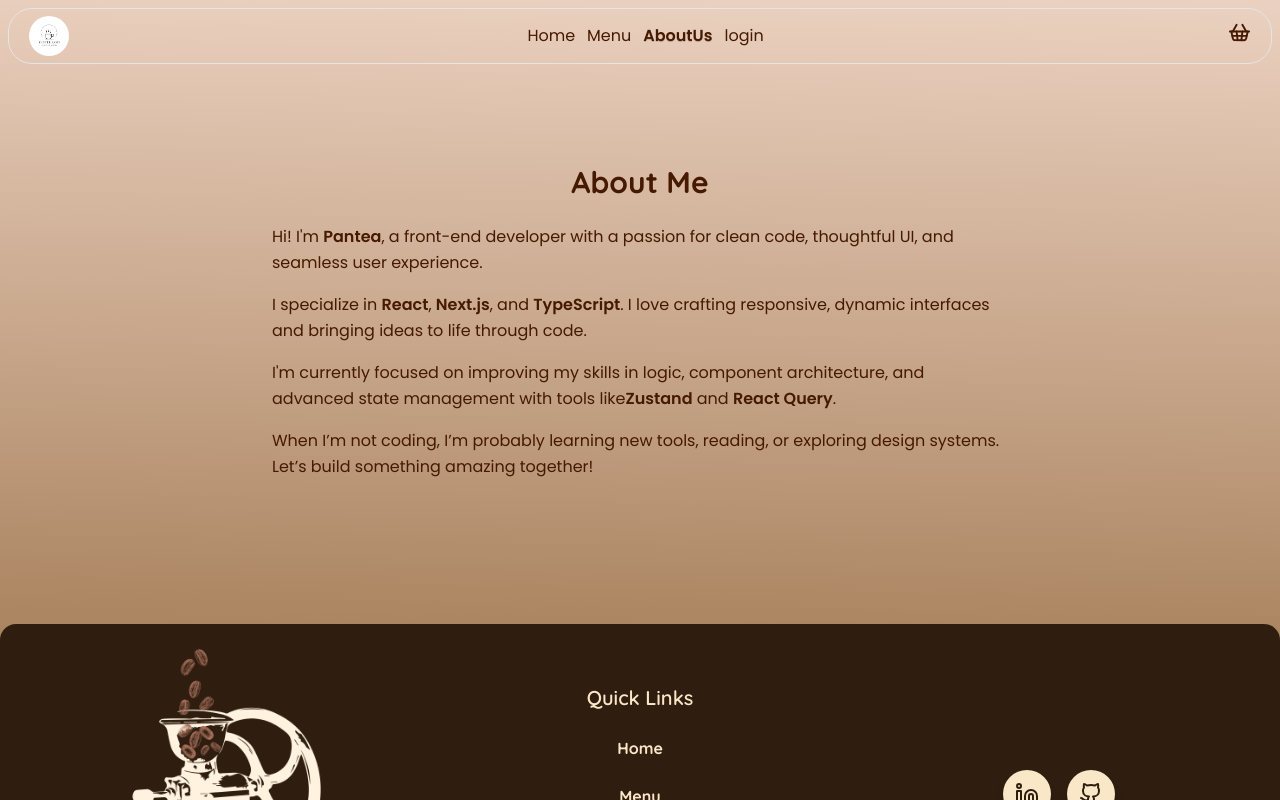
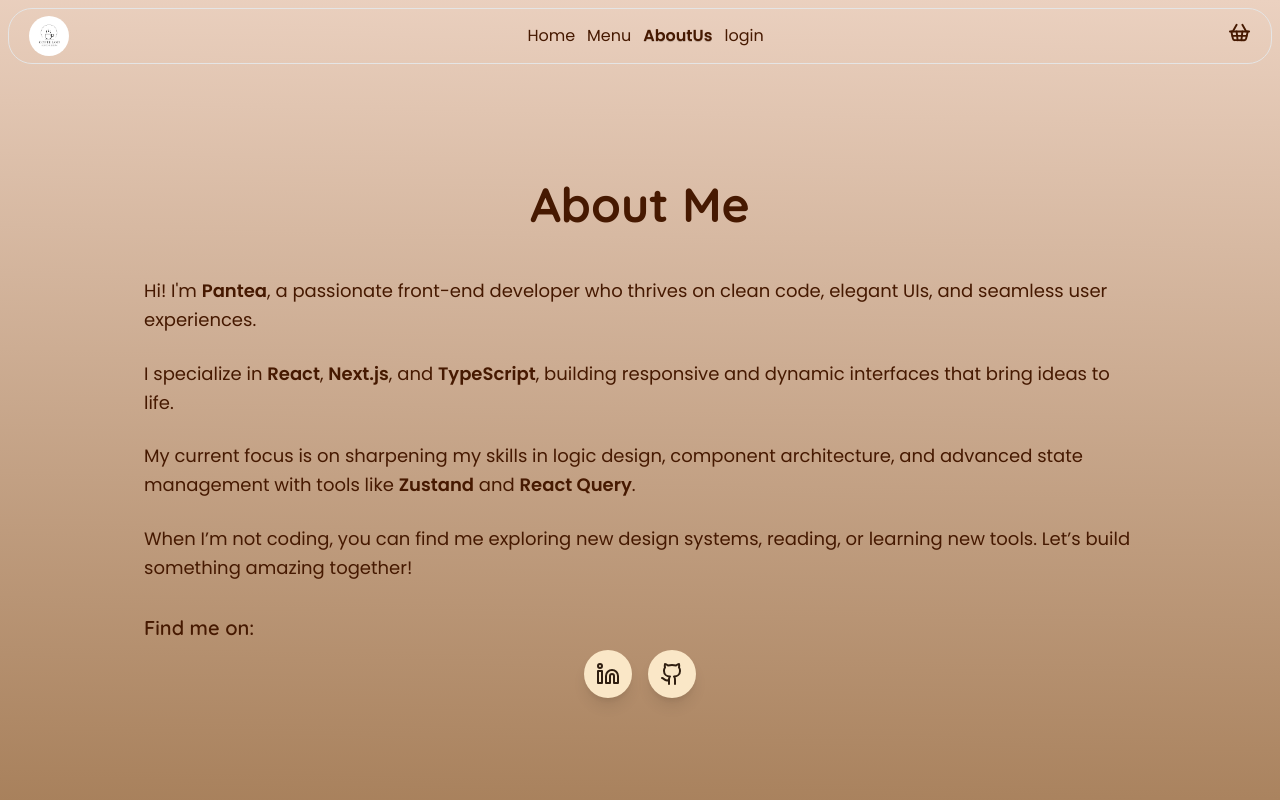
Before and after one commit to Panteagh/Coffee-Shop, a Next.js app: page /about in a window 1280 px wide. Shown: the top 800 px of the page. Built offline with nearby package versions, Linux system fonts and the light colour scheme.

Commit message:
Fix: Resolve build error & Style: Enhance "About Us" page

```diff
--- a/src/app/about/page.tsx
+++ b/src/app/about/page.tsx
@@ -1,33 +1,41 @@
+/* eslint-disable react/no-unescaped-entities */
 import DivMotionWrapper from "@/components/DivMotionWrapper";
+import SocialMediasBottons from "@/components/SocialMediasBottons";
 import React from "react";
 
 const AboutPage = () => {
   return (
     <DivMotionWrapper>
-      <div className="max-w-3xl mx-auto px-4 py-12 text-amber-950">
-        <h1 className="text-3xl font-bold mb-6 text-center">About Me</h1>
+      <div className="max-w-5xl mx-auto px-4 py-16 text-amber-950">
+        <h1 className="text-5xl font-bold mb-12 text-center">About Me</h1>
 
-        <div className="flex flex-col md:flex-row gap-8 items-center">
-          <div className="flex-1 text-base leading-relaxed space-y-4">
+        <div className="flex flex-col md:flex-row items-center gap-12">
+          <div className="flex-1 text-lg leading-relaxed space-y-6">
             <p>
-              Hi! I'm <strong>Pantea</strong>, a front-end developer with a
-              passion for clean code, thoughtful UI, and seamless user
-              experience.
+              Hi! I'm <strong>Pantea</strong>, a passionate front-end developer
+              who thrives on clean code, elegant UIs, and seamless user
+              experiences.
             </p>
             <p>
               I specialize in <strong>React</strong>, <strong>Next.js</strong>,
-              and <strong>TypeScript</strong>. I love crafting responsive,
-              dynamic interfaces and bringing ideas to life through code.
+              and <strong>TypeScript</strong>, building responsive and dynamic
+              interfaces that bring ideas to life.
             </p>
             <p>
-              I'm currently focused on improving my skills in logic, component
-              architecture, and advanced state management with tools like
-              <strong>Zustand</strong> and <strong>React Query</strong>.
+              My current focus is on sharpening my skills in logic design,
+              component architecture, and advanced state management with tools
+              like <strong>Zustand</strong> and <strong>React Query</strong>.
             </p>
             <p>
-              When I’m not coding, I’m probably learning new tools, reading, or
-              exploring design systems. Let’s build something amazing together!
+              When I’m not coding, you can find me exploring new design systems,
+              reading, or learning new tools. Let’s build something amazing
+              together!
             </p>
+
+            <div className="mt-8">
+              <h2 className="text-xl font-semibold mb-2">Find me on:</h2>
+              <SocialMediasBottons />
+            </div>
           </div>
         </div>
       </div>
--- a/src/app/menu/[id]/page.tsx
+++ b/src/app/menu/[id]/page.tsx
@@ -5,7 +5,7 @@ import React from "react";
 
 interface ProductProps {
   params: Promise<{ id: string }>;
-  searchParams: Promise<{}>;
+  searchParams?: Promise<object>;
 }
 
 async function Product({ params }: ProductProps) {
```
